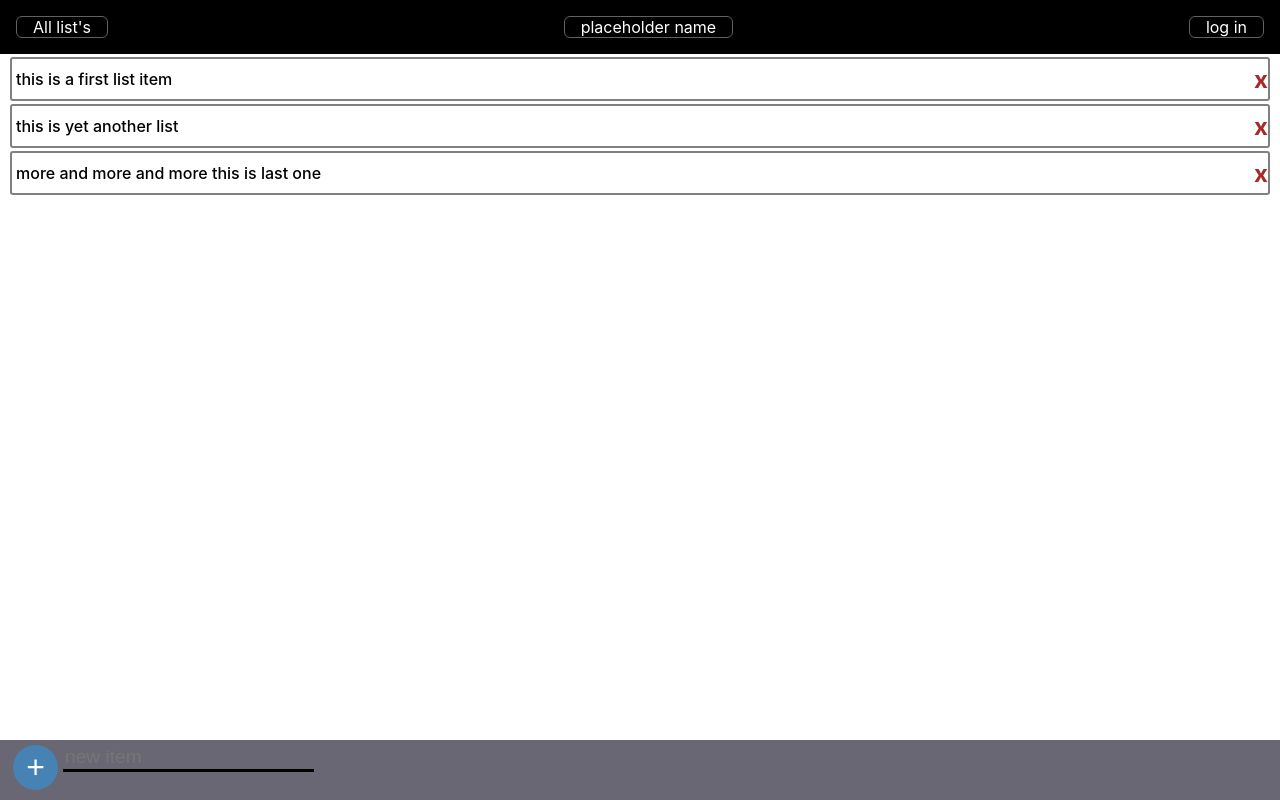
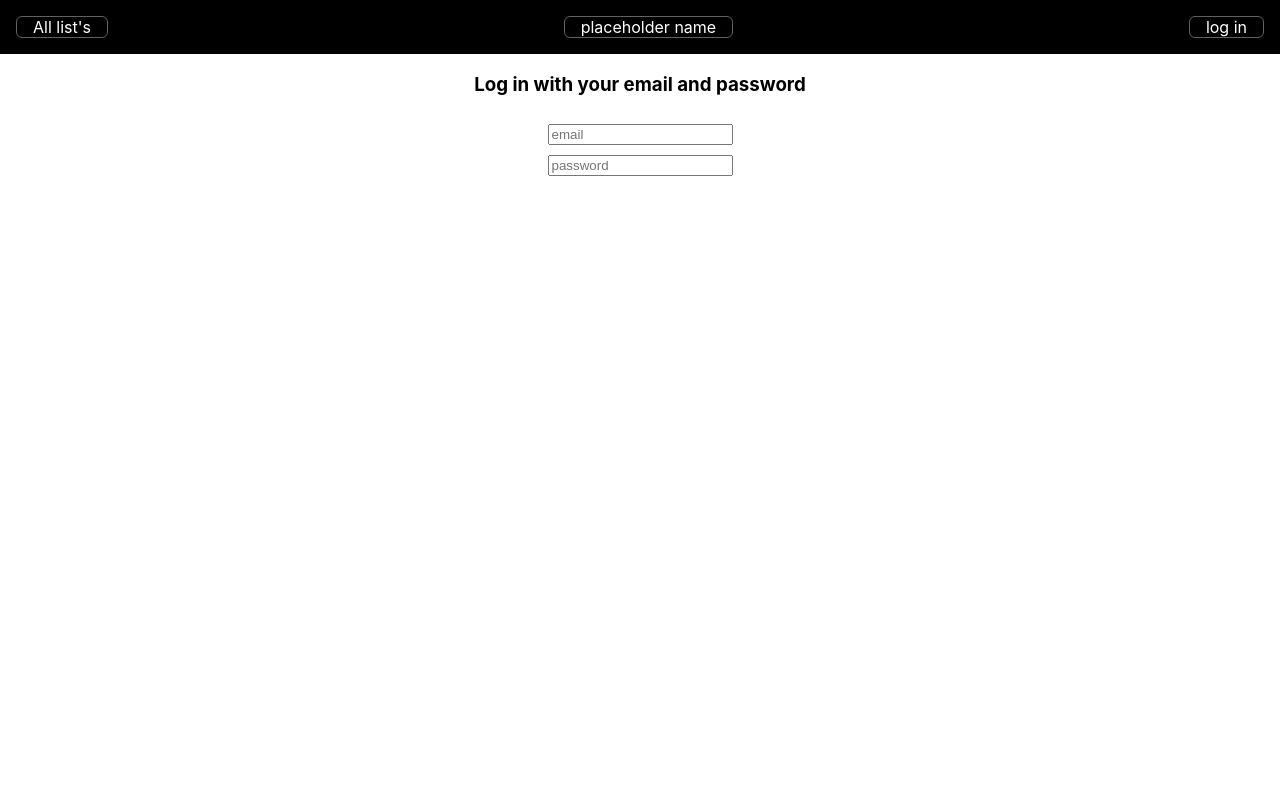
Before and after one commit to Luka-dot/familyShopper, a React (Create React App) app: page /logIn in a window 1280 px wide. Built offline with nearby package versions, Linux system fonts and the light colour scheme.

Commit message:
log in page basic set up

```diff
--- a/src/App.js
+++ b/src/App.js
@@ -1,11 +1,13 @@
 import React, { useState} from 'react';
-import { Route } from 'react-router-dom';
+import { Switch, Route } from 'react-router-dom';
 import { connect } from 'react-redux';
+
 import { increment, decrement } from './redux/actions/index';
+
 import MainList from './components/main-list/main-list.component';
-import CustomButton from './components/button/custom-button-component';
 import Header from './components/header/header-component';
-import HomePage from './pages/home-page/home-page-component'
+import HomePage from './pages/home-page/home-page-component';
+import LogInPage from './pages/logIn-page/logIn-page-component';
 
 import './App.scss';
 
@@ -14,11 +16,11 @@ function App(props) {
   return (
     <div className="App">
       <Header />
-      <Route exact path='/home' component={HomePage} />
-      <MainList />
-      <div className="positionInBottom" >
-        <CustomButton  />
-      </div>
+      <Switch>
+        <Route exact path='/home' component={HomePage} />
+        <Route exact path='/mainList' component={MainList} />
+        <Route exact path='/logIn' component={LogInPage} />
+      </Switch>
     </div>
   );
 }
--- a/src/components/button/custom-button.styles.scss
+++ b/src/components/button/custom-button.styles.scss
@@ -4,10 +4,10 @@
     border: none;
     display: flex;
     flex-direction: row;
-    justify-content: flex-start;
+    justify-content: center;
 
     .custom-button {
-        margin-left: 3px;
+        margin-right: 5px;
         width: 45px;
         height: 100%;
         border-radius: 25px;
--- a/src/components/header/header-component.jsx
+++ b/src/components/header/header-component.jsx
@@ -5,7 +5,7 @@ import './header.styles.scss';
 const Header = () => {
 
     return (
-        <div className="main-container">
+        <div className="header-main-container">
             <p>All list's</p>
             <p>placeholder name</p>
             <p>log in</p>
--- a/src/components/header/header.styles.scss
+++ b/src/components/header/header.styles.scss
@@ -1,4 +1,4 @@
-.main-container {
+.header-main-container {
     display: flex;
     flex-direction: row;
     justify-content: space-between;
--- a/src/components/main-list/main-list.component.jsx
+++ b/src/components/main-list/main-list.component.jsx
@@ -2,6 +2,7 @@ import React, {useEffect} from 'react';
 import { connect } from 'react-redux';
 
 import ListItem from '../list-item/list-item.component';
+import CustomButton from '../button/custom-button-component';
 import {deleteItem, toggleCompleted} from '../../redux/actions/index';
 
 import './main-list.styles.scss';
@@ -18,7 +19,8 @@ const MainList = (props) => {
     };
 
     return (
-        <div className="main-list">
+        <div className="list-main-wrapper">
+            <div className="list-main-list">
                 {
                     props.mainList.map((props) => (
                         <ListItem
@@ -29,6 +31,10 @@ const MainList = (props) => {
                         />
                     ))
                 }
+            </div>
+            <div className="positionInBottom" >
+                <CustomButton  />
+        </div>
       </div>
     )
 };
--- a/src/components/main-list/main-list.styles.scss
+++ b/src/components/main-list/main-list.styles.scss
@@ -1,4 +1,22 @@
-.main-list {
-    margin: 0px 10px 0px 10px;
 
-}
+.list-main-wrapper {
+    text-align: center;
+    min-height: 80vh;
+    padding-bottom:90px;
+
+    .list-main-list {
+        margin: 0px 10px 0px 10px;
+
+    }
+
+    .positionInBottom {
+      position: fixed;
+      left:0;
+      bottom:0;
+      right:0;
+      padding-top: 5px;
+      padding-bottom: 10px;
+      padding-left: 10px;
+      background-color:rgb(105, 103, 116);
+    }
+  }
--- /dev/null
+++ b/src/pages/logIn-page/logIn-page-component.jsx
@@ -0,0 +1,18 @@
+import React from 'react';
+
+import './logIn-page.styles.scss';
+
+const LogInPage = () => {
+
+    return (
+        <div className="logIn-main-wrapper">
+            <h3>Log in with your email and password</h3>
+            <form className="form-container" onSubmit={() => {}}>
+                <input placeholder="email" />
+                <input placeholder="password" />
+            </form>
+        </div>
+    )
+};
+
+export default LogInPage;
--- /dev/null
+++ b/src/pages/logIn-page/logIn-page.styles.scss
@@ -0,0 +1,13 @@
+.logIn-main-wrapper {
+    margin: 5px;
+
+    .form-container {
+        display: flex;
+        flex-direction: column;
+        align-items: center;
+
+        input {
+            margin-top: 10px;
+        }
+    }
+}
```
Also changed, not shown: src/pages/home-page/logIn-page/logIn-page-component.jsx (deleted), src/pages/home-page/logIn-page/logIn-page.styles.scss (deleted). Lines whose indentation alone changed are shown as unchanged.
